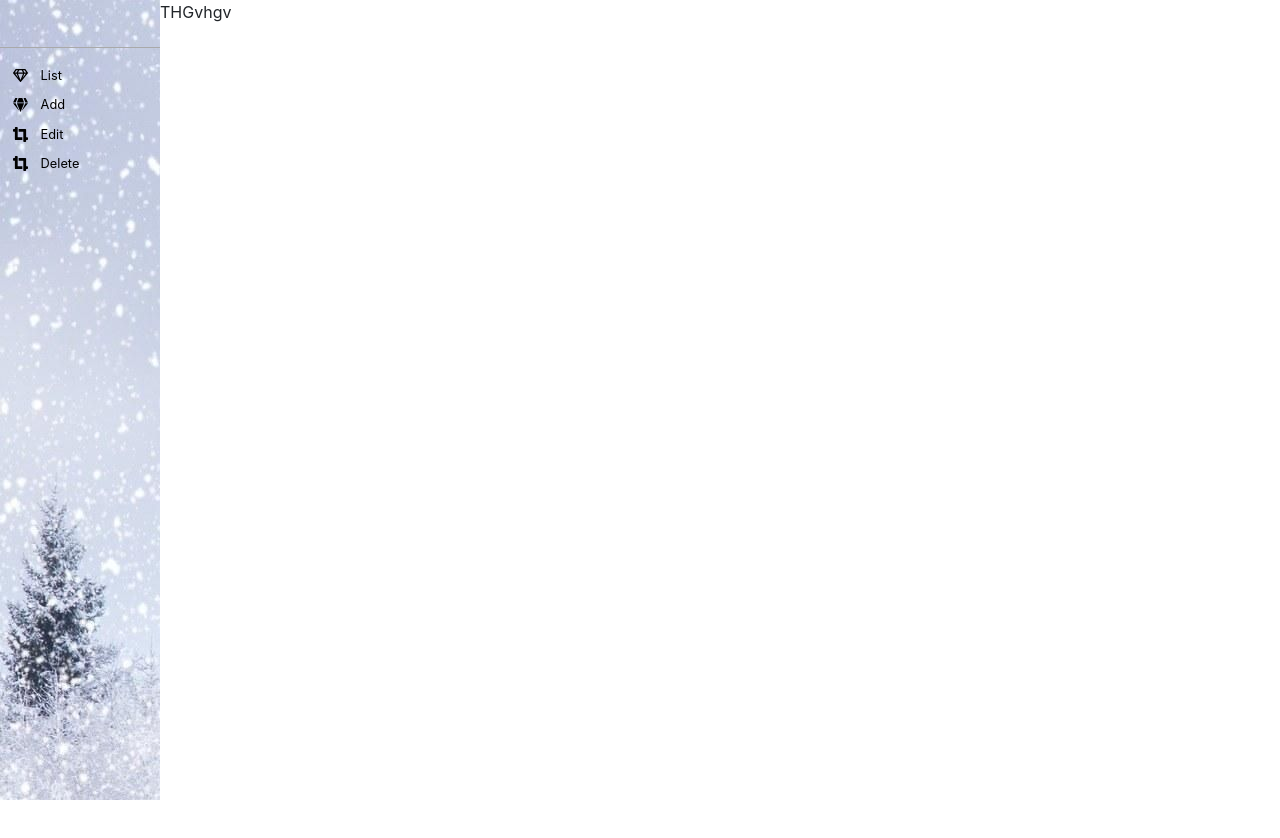
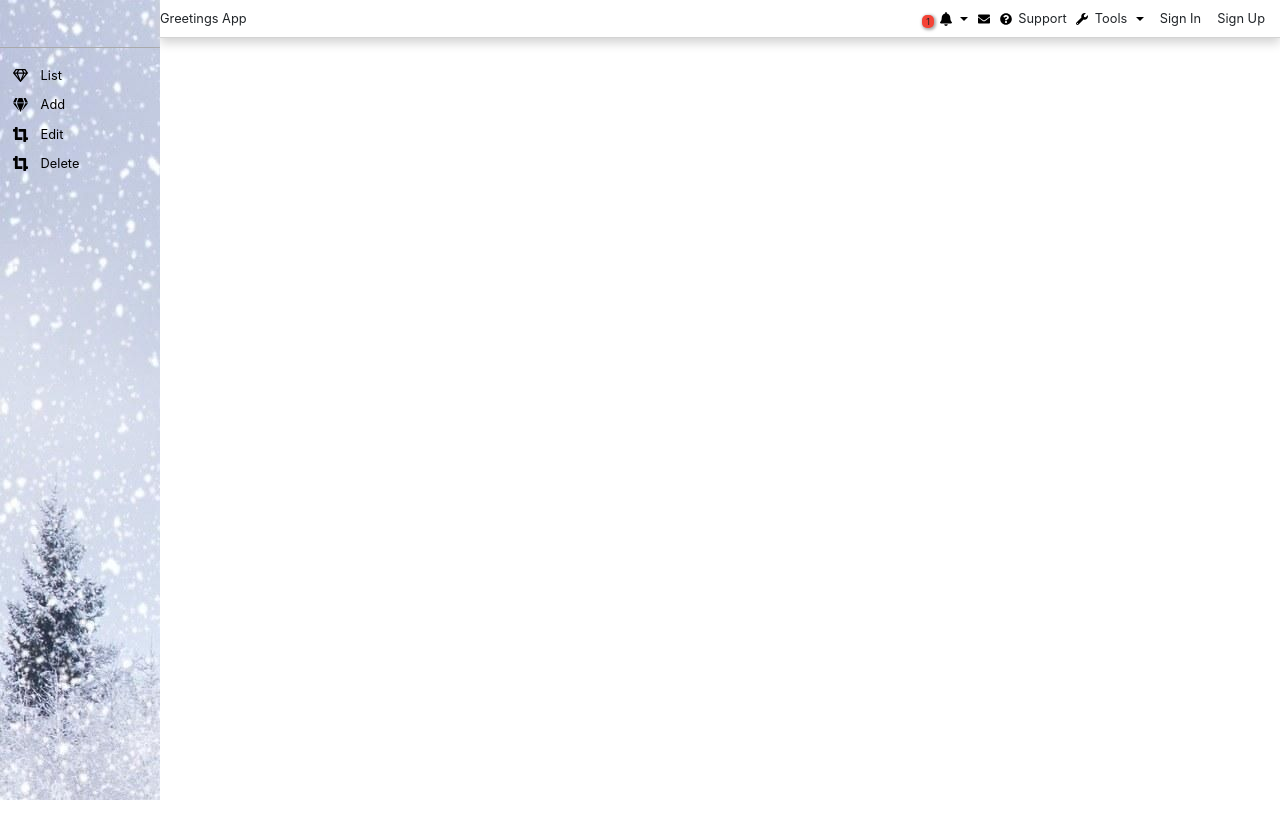
Before and after one commit to bhavesh357/NodeGreetingUI, a plain HTML site: page src/index.html in a window 1280 px wide. After the commit the page ends 800 px from the top, so only its background shows below. Drawn offline with nearby package versions, Linux system fonts and the light colour scheme.

Commit message:
ADDED: navbar and menu

```diff
--- a/src/css/styles.css
+++ b/src/css/styles.css
@@ -13,7 +13,8 @@ body{
     background-blend-mode: multiply;
     width: 10em;
     height: 100%;
-    color: black
+    color: black;
+    position: fixed;
 }
 
 .side-menu .col-md-12{
@@ -60,3 +61,67 @@ body{
     width: 15px;
     padding-right: 0em;
 }
+
+.list{
+    margin-left: 12.5em;
+    width: 100%;
+    font-size: 0.8em;
+}
+
+.navbar{
+    height: 3em;
+    border-bottom: solid 1px lightgray;
+    box-shadow: lightgrey 0px 5px 10px 0px;
+    padding: 0px;
+}
+
+#navbarTitle{
+    font-size: 1em;
+}
+
+#navbar-title-col{
+    padding-left: 0em;
+}
+
+.navbar-menu-icon{
+    width: 12px;
+    align-self: center;
+}
+
+.navbar-menu{
+    display: flex;
+    flex-direction: row;
+    justify-content: space-between;
+}
+
+.navbar-side-menu{
+    display: flex;
+    flex-direction: row;
+}
+
+.navbar-notify-count{
+    background: #f44336;
+    padding: 0px 0.5em;
+    border-radius: 5px;
+    font-size: 0.7em;
+    display: flex;
+    height: 70%;
+    align-self: flex-end;
+    margin-right: 0.65em;
+    box-shadow: darkgrey 1px 1px 3px 1px;
+}
+
+.navbar-dropdown-toggle-button{
+    width: 0;
+    height: 0;
+    border-left: 4px solid transparent;
+    border-right: 4px solid transparent;
+    border-top: 4px solid black;
+    align-self: center;
+    cursor: pointer;
+    margin-left: 0.65em;
+}
+
+.navbar-side-menu-option{
+    margin-left: 0.5em;
+}
--- a/src/index.html
+++ b/src/index.html
@@ -19,7 +19,38 @@
             </div>
 
         </div>
-    <div class="col col-md-10">THGvhgv</div>
+    <div class="list">
+        <div class="row navbar">
+            <div class="col-md-4" id="navbar-title-col">
+                <div id="navbarTitle">Greetings App</div>
+            </div>
+            <div class="col-md-4 navbar-menu">
+                <div class="navbar-side-menu">
+                    <div class="navbar-notify-count">1</div>
+                    <img src="./img/icons/bell.svg" class="navbar-menu-icon">
+                    <div class="navbar-dropdown-toggle-button" id="navbarNotifyToggle"></div>
+                </div>
+                <div class="navbar-side-menu">
+                    <img src="./img/icons/envelope.svg" class="navbar-menu-icon">
+                </div>
+                <div class="navbar-side-menu">
+                    <img src="./img/icons/question.svg" class="navbar-menu-icon">
+                    <div class="navbar-side-menu-option">Support</div>
+                </div>
+                <div class="navbar-side-menu">
+                    <img src="./img/icons/tool.svg" class="navbar-menu-icon">
+                    <div class="navbar-side-menu-option">Tools</div>
+                    <div class="navbar-dropdown-toggle-button" id="navbarNotifyToggle"></div>
+                </div>
+                <div class="navbar-side-menu">
+                    <div class="navbar-side-menu-option" id="navbarSignIn">Sign In</div>
+                </div>
+                <div class="navbar-side-menu">
+                    <div class="navbar-side-menu-option" id="navbarSignOut">Sign Up</div>
+                </div>
+            </div>
+        </div>
+    </div>
 </div>
 </div>
 </body>
```
Also changed, not shown: src/img/icons/bell.svg (added), src/img/icons/envelope.svg (added), src/img/icons/question.svg (added), src/img/icons/tool.svg (added).
